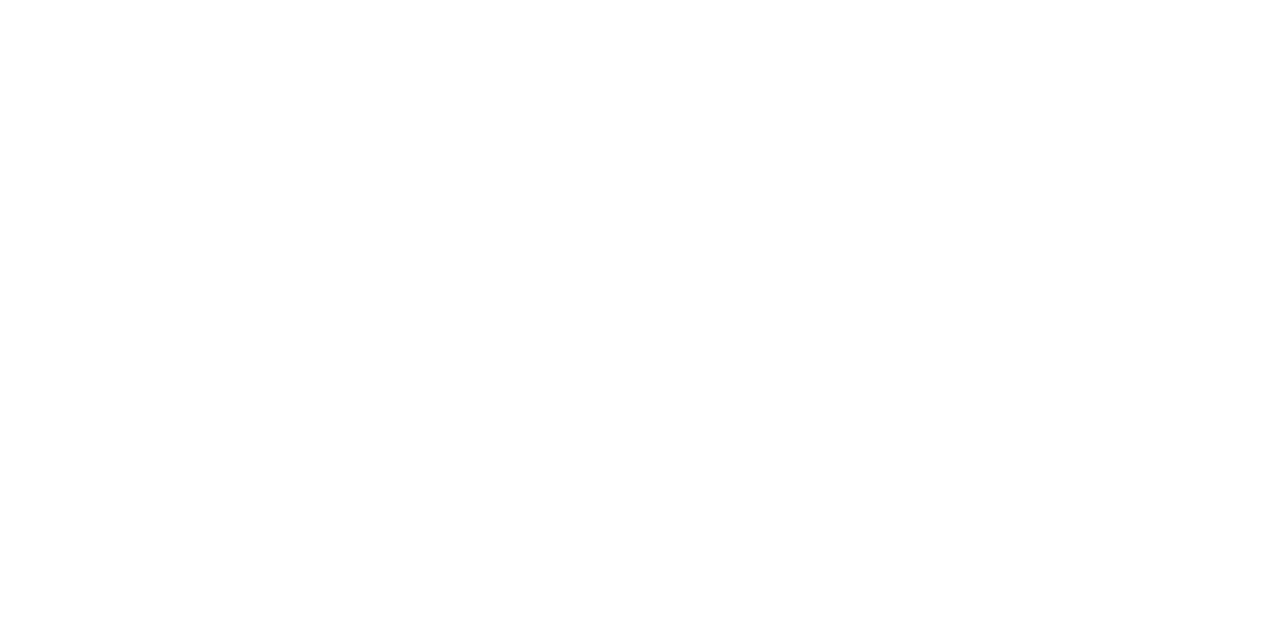
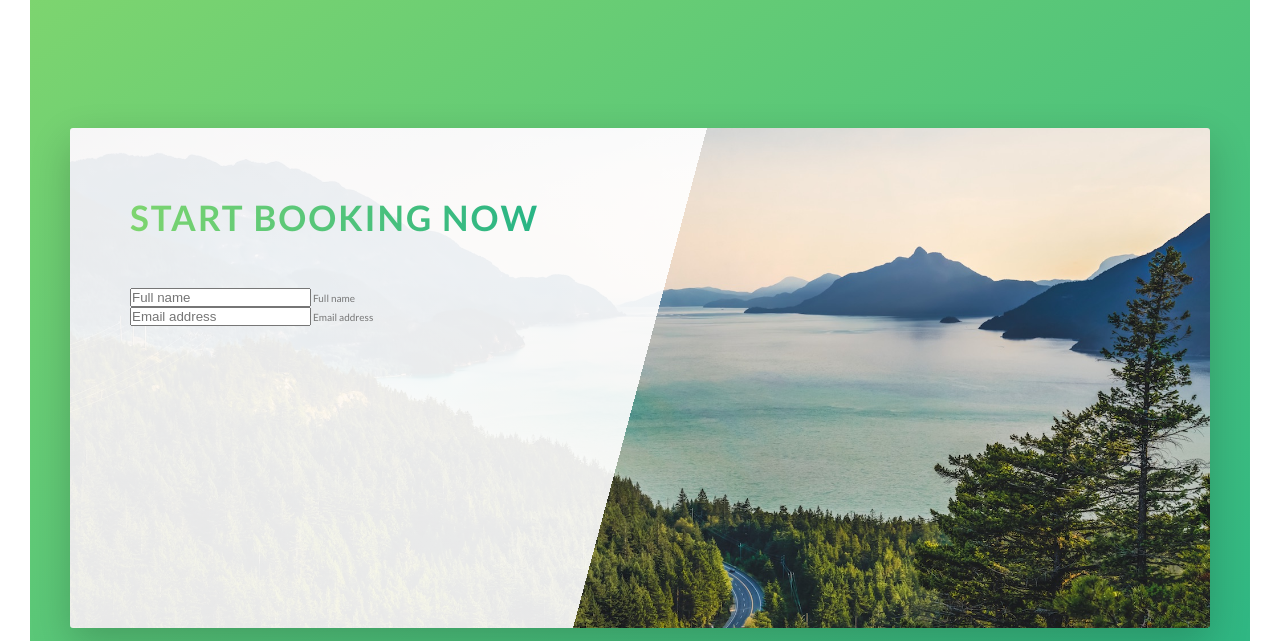
Before and after one commit to eangao/advance-css-natours, a website: page index.html in a window 1280 px wide. Shown: the part 4499-5140 px from the top of the page. Before the commit the page ends 4507 px from the top, so only its background shows below. Drawn offline with Linux system fonts and the light colour scheme.

Commit message:
Building the Booking Section - Part 1

```diff
--- a/index.html
+++ b/index.html
@@ -322,6 +322,42 @@
           <a href="#" class="btn-text">Read all stories &rarr;</a>
         </div>
       </section>
+
+      <section class="section-book">
+        <div class="row">
+          <div class="book">
+            <div class="book__form">
+              <form action="#" class="form">
+                <div class="u-margin-bottom-medium">
+                  <h2 class="heading-secondary">Start booking now</h2>
+                </div>
+
+                <div class="form__group">
+                  <input
+                    type="text"
+                    class="form__input"
+                    placeholder="Full name"
+                    required
+                    id="name"
+                  />
+                  <label for="name" class="form__label">Full name</label>
+                </div>
+
+                <div class="form__group">
+                  <input
+                    type="email"
+                    class="form__input"
+                    placeholder="Email address"
+                    required
+                    id="email"
+                  />
+                  <label for="email" class="form__label">Email address</label>
+                </div>
+              </form>
+            </div>
+          </div>
+        </div>
+      </section>
     </main>
 
     <!--
--- a/sass/pages/_home.scss
+++ b/sass/pages/_home.scss
@@ -37,3 +37,32 @@
   position: relative;
   padding: 15rem 0;
 }
+
+.section-book {
+  padding: 15rem 0;
+  background-image: linear-gradient(
+    to right bottom,
+    $color-primary-light,
+    $color-primary-dark
+  );
+}
+
+.book {
+  background-image: linear-gradient(
+      105deg,
+      rgba($color-white, 0.9) 0%,
+      rgba($color-white, 0.9) 50%,
+      transparent 50%
+    ),
+    url(../img/nat-10.jpg);
+  background-size: 100%;
+  border-radius: 3px;
+  box-shadow: 0 1.5rem 4rem rgba($color-black, 0.2);
+
+  height: 50rem;
+
+  &__form {
+    width: 50%;
+    padding: 6rem;
+  }
+}
```
Also changed, not shown: css/style.css.
